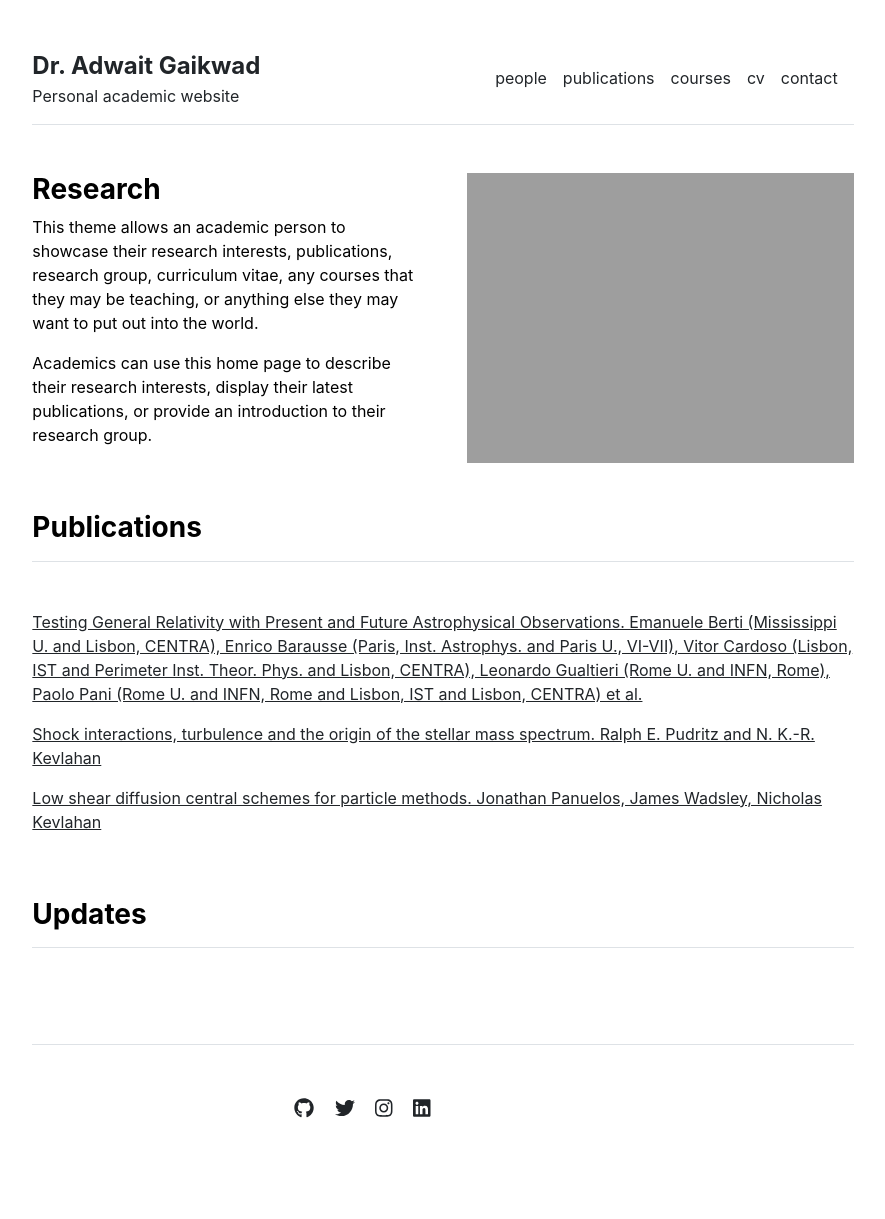
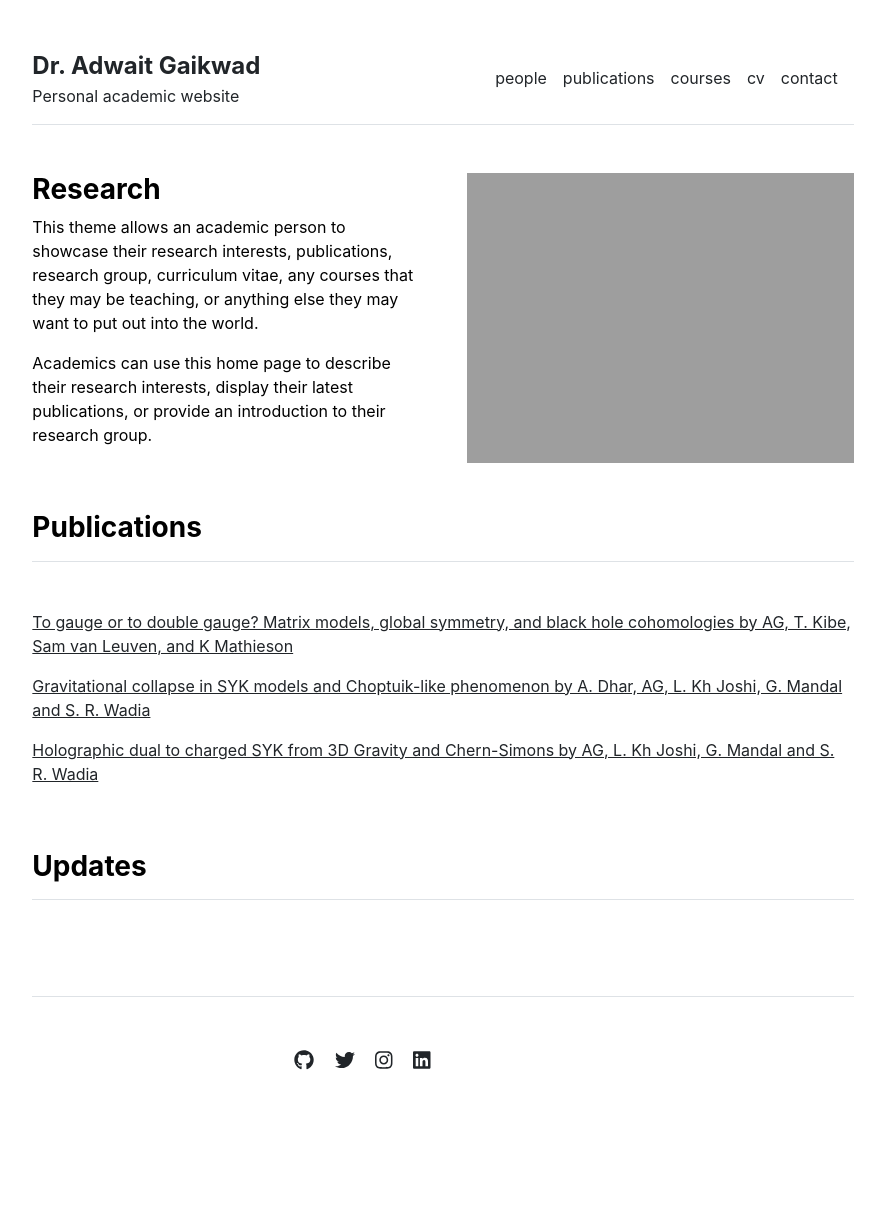
Before and after one commit to AdwaitGa/AdwaitGa.github.io, a Jekyll site: the page built from index.md, in a window 1280 px wide. Shown: the whole page, without its empty margins (197-1082 px from the left). Built offline with Jekyll 4.4.1, drawn with Linux system fonts in a browser that asks for light colours; after the commit the page ends 1171 px from its top, so only the background shows below that.

Commit message:
updated publications

```diff
--- a/_data/publications.yml
+++ b/_data/publications.yml
@@ -1,10 +1,14 @@
 featured:
-- {name: 'Testing General Relativity with Present and Future Astrophysical Observations. Emanuele Berti (Mississippi U. and Lisbon, CENTRA), Enrico Barausse (Paris, Inst. Astrophys. and Paris U., VI-VII), Vitor Cardoso (Lisbon, IST and Perimeter Inst. Theor. Phys. and Lisbon, CENTRA), Leonardo Gualtieri (Rome U. and INFN, Rome), Paolo Pani (Rome U. and INFN, Rome and Lisbon, IST and Lisbon, CENTRA) et al.', url: '/publications/1501.07274.pdf'}
-- {name: 'Shock interactions, turbulence and the origin of the stellar mass spectrum. Ralph E. Pudritz and N. K.-R. Kevlahan', url: 'http://ms.mcmaster.ca/kevla/pdf/articles/PhilTransRSoc_2013.pdf'}
-- {name: 'Low shear diffusion central schemes for particle methods. Jonathan Panuelos, James Wadsley, Nicholas Kevlahan', url: 'http://ms.mcmaster.ca/kevla/pdf/articles/jcp_v414.pdf'}
+- {name: 'To gauge or to double gauge? Matrix models, global symmetry, and black hole cohomologies by AG, T. Kibe, Sam van Leuven, and K Mathieson', url: 'https://arxiv.org/abs/2512.02103'}
+- {name: 'Gravitational collapse in SYK models and Choptuik-like phenomenon by A. Dhar, AG, L. Kh Joshi, G. Mandal and S. R. Wadia', url:'https://doi.org/10.1007/JHEP11(2019)067'}
+- {name: 'Holographic dual to charged SYK from 3D Gravity and Chern-Simons by AG, L. Kh Joshi, G. Mandal and S. R. Wadia', url:'https://doi.org/10.1007/JHEP02(2020)033'}
 
 index:
-- {name: 'Testing General Relativity with Present and Future Astrophysical Observations. Emanuele Berti (Mississippi U. and Lisbon, CENTRA), Enrico Barausse (Paris, Inst. Astrophys. and Paris U., VI-VII), Vitor Cardoso (Lisbon, IST and Perimeter Inst. Theor. Phys. and Lisbon, CENTRA), Leonardo Gualtieri (Rome U. and INFN, Rome), Paolo Pani (Rome U. and INFN, Rome and Lisbon, IST and Lisbon, CENTRA) et al.', url: '/publications/1501.07274.pdf'}
-- {name: 'Shock interactions, turbulence and the origin of the stellar mass spectrum. Ralph E. Pudritz and N. K.-R. Kevlahan', url: 'http://ms.mcmaster.ca/kevla/pdf/articles/PhilTransRSoc_2013.pdf'}
-- {name: 'Low shear diffusion central schemes for particle methods. Jonathan Panuelos, James Wadsley, Nicholas Kevlahan', url: 'http://ms.mcmaster.ca/kevla/pdf/articles/jcp_v414.pdf'}
-- {name: 'Numerical solutions of thin film equations for polymer flows. Thomas. Salez, Joshua D. McGraw, Sara Cormier, Oliver Bäumchen, Kari Dalnoki-Veress, and Elie Raphaël', url: 'https://static1.squarespace.com/static/5684891d7086d74497aeb71f/t/56ec510d2fe1319543ab6d6f/1458327821946/10.1140-epje-i2012-12114-x.pdf'}
+- {name: 'To gauge or to double gauge? Matrix models, global symmetry, and black hole cohomologies by AG, T. Kibe, Sam van Leuven, and K Mathieson', url: 'https://arxiv.org/abs/2512.02103'}
+- {name: 'Boundary Liouville Conformal Field Theory in Four dimensions by AG A. Kislev, T. Levy, and Yaron Oz', url: 'https://doi.org/10.1007/JHEP07(2024)271'}
+- {name: 'QCD Worldsheet Axion from the Bootstrap by AG, V. Gorbenko, and A. L. Guerrieri, ', url:'https://doi.org/10.1007/JHEP01(2024)090' }
+- {name: 'A Microscopic Model of Black Hole Evaporation in Two Dimensions by AG, A. Kaushal, G. Mandal, and S. R. Wadia', url:'https://doi.org/10.1007/JHEP08(2023)171'}
+- {name: 'Quantum quench and thermalization to GGE in arbitrary dimensions and the odd-even effect by P. Banerjee, AG, A. Kaushal, and G. Mandal', url:'https://doi.org/10.1007/JHEP09(2020)027'}
+- {name: 'Gravitational collapse in SYK models and Choptuik-like phenomenon by A. Dhar, AG, L. Kh Joshi, G. Mandal and S. R. Wadia', url:'https://doi.org/10.1007/JHEP11(2019)067'}
+- {name: 'Holographic dual to charged SYK from 3D Gravity and Chern-Simons by AG, L. Kh Joshi, G. Mandal and S. R. Wadia', url:'https://doi.org/10.1007/JHEP02(2020)033'}
+- {name: 'Spectral Form Factor in Non-Gaussian Random Matrix Theories by AG and R. Sinha.', url:'https://journals.aps.org/prd/abstract/10.1103/PhysRevD.100.026017'}
```
